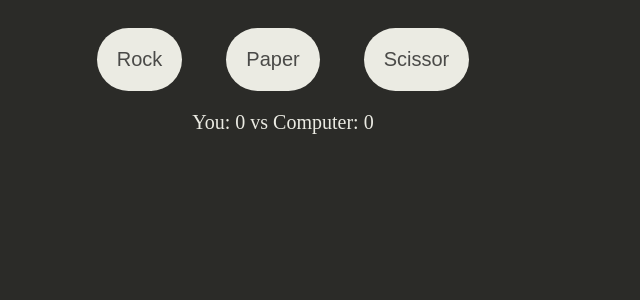
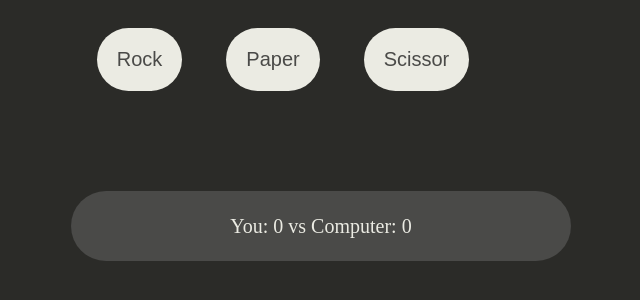
Before and after one commit to Samar-exe/rock-paper-scissors, a plain HTML site: page index.html in a window 1280 px wide. Shown: the whole page, without its empty margins (357-997 px from the left). Drawn offline with Linux system fonts and the light colour scheme.

Commit message:
Make the web page more nice looking

```diff
--- a/style.css
+++ b/style.css
@@ -21,4 +21,13 @@ button:hover {
 #result {
   font-size: 20px;
   color: #ebebe3;
+  margin-top: 80px;
+  background-color: #4a4a48;
+  width: 500px;
+  margin-left: 420px;
+  height: 70px;
+  display: flex;
+  justify-content: center;
+  align-items: center;
+  border-radius: 150px;
 }
```
